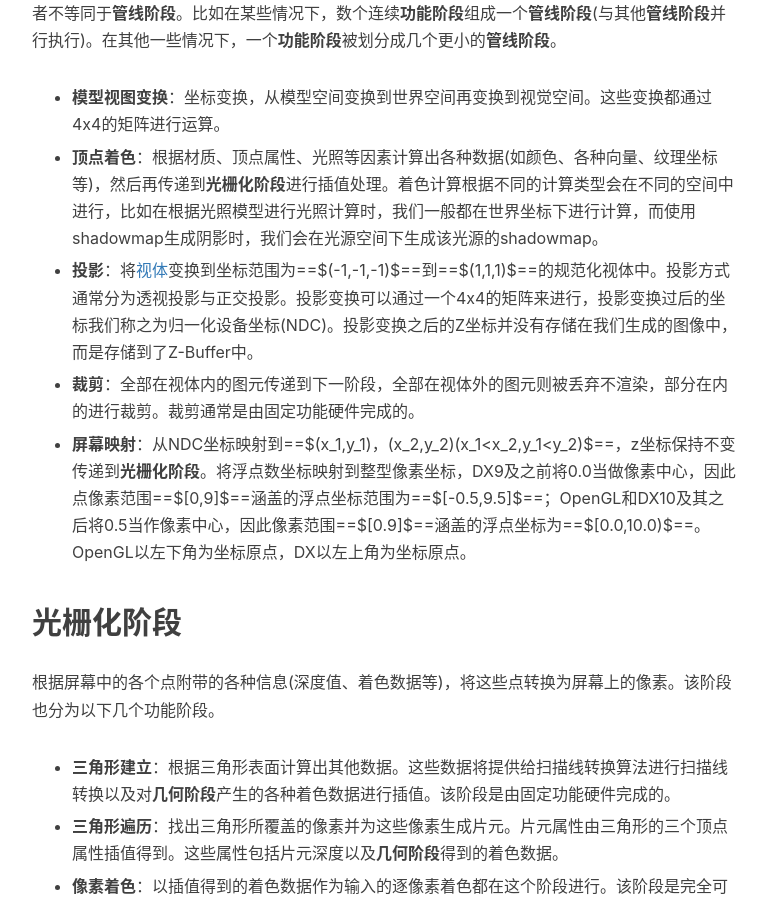
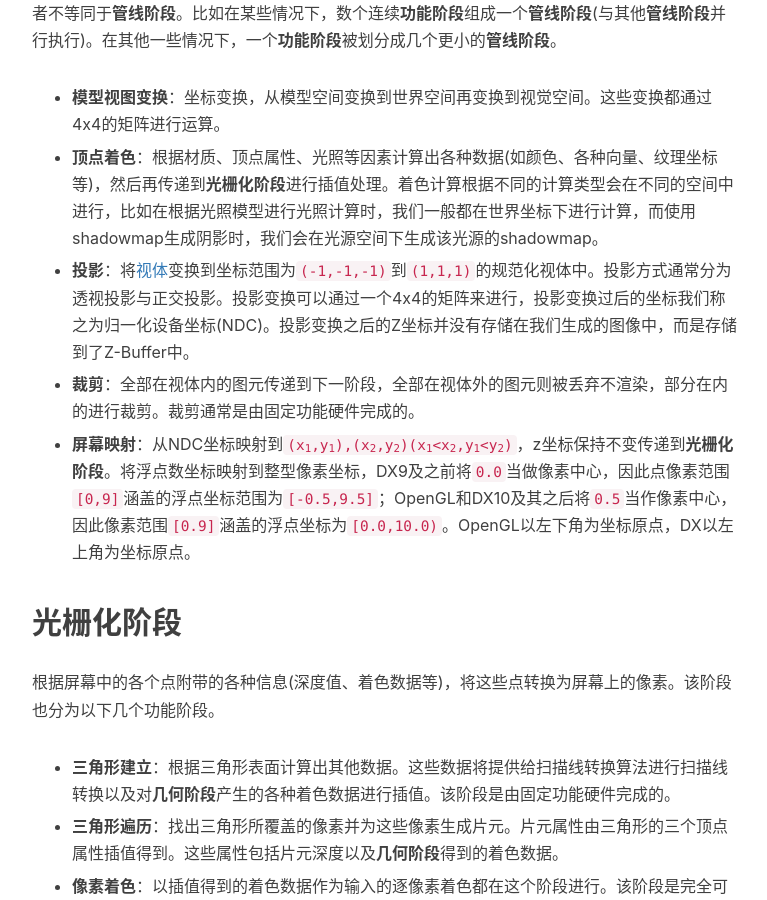
Before and after one commit to Jeremywoo/Jeremywoo.github.io, a Jekyll site: the page built from _posts/2017-09-19-The-Graphics-Rendering-Pipeline.markdown, in a window 1280 px wide and 900 px high, scrolled down 1554 px. Shown: the whole window, without its empty margins (233-1000 px from the left). Built offline with Jekyll 4.4.1, drawn with Linux system fonts in a browser that asks for light colours; nearby versions of some CDN libraries; comment, search, counter and statistics services are not loaded.

Commit message:
coordinate highlight with raw HTML

```diff
--- a/_posts/2017-09-19-The-Graphics-Rendering-Pipeline.markdown
+++ b/_posts/2017-09-19-The-Graphics-Rendering-Pipeline.markdown
@@ -37,11 +37,11 @@ tags:
 
 - **顶点着色**：根据材质、顶点属性、光照等因素计算出各种数据(如颜色、各种向量、纹理坐标等)，然后再传递到**光栅化阶段**进行插值处理。着色计算根据不同的计算类型会在不同的空间中进行，比如在根据光照模型进行光照计算时，我们一般都在世界坐标下进行计算，而使用shadowmap生成阴影时，我们会在光源空间下生成该光源的shadowmap。
 
-- **投影**：将[视体][0]变换到坐标范围为==$(-1,-1,-1)$==到==$(1,1,1)$==的规范化视体中。投影方式通常分为透视投影与正交投影。投影变换可以通过一个4x4的矩阵来进行，投影变换过后的坐标我们称之为归一化设备坐标(NDC)。投影变换之后的Z坐标并没有存储在我们生成的图像中，而是存储到了Z-Buffer中。
+- **投影**：将[视体][0]变换到坐标范围为`(-1,-1,-1)`到`(1,1,1)`的规范化视体中。投影方式通常分为透视投影与正交投影。投影变换可以通过一个4x4的矩阵来进行，投影变换过后的坐标我们称之为归一化设备坐标(NDC)。投影变换之后的Z坐标并没有存储在我们生成的图像中，而是存储到了Z-Buffer中。
 
 - **裁剪**：全部在视体内的图元传递到下一阶段，全部在视体外的图元则被丢弃不渲染，部分在内的进行裁剪。裁剪通常是由固定功能硬件完成的。
 
-- **屏幕映射**：从NDC坐标映射到==$(x_1,y_1)，(x_2,y_2)(x_1<x_2,y_1<y_2)$==，z坐标保持不变传递到**光栅化阶段**。将浮点数坐标映射到整型像素坐标，DX9及之前将0.0当做像素中心，因此点像素范围==$[0,9]$==涵盖的浮点坐标范围为==$[-0.5,9.5]$==；OpenGL和DX10及其之后将0.5当作像素中心，因此像素范围==$[0.9]$==涵盖的浮点坐标为==$[0.0,10.0)$==。OpenGL以左下角为坐标原点，DX以左上角为坐标原点。
+- **屏幕映射**：从NDC坐标映射到<code>(x<sub>1</sub>,y<sub>1</sub>),(x<sub>2</sub>,y<sub>2</sub>)(x<sub>1</sub><x<sub>2</sub>,y<sub>1</sub><y<sub>2</sub>)</code>，z坐标保持不变传递到**光栅化阶段**。将浮点数坐标映射到整型像素坐标，DX9及之前将`0.0`当做像素中心，因此点像素范围`[0,9]`涵盖的浮点坐标范围为`[-0.5,9.5]`；OpenGL和DX10及其之后将`0.5`当作像素中心，因此像素范围`[0.9]`涵盖的浮点坐标为`[0.0,10.0)`。OpenGL以左下角为坐标原点，DX以左上角为坐标原点。
 
 ## 光栅化阶段
 根据屏幕中的各个点附带的各种信息(深度值、着色数据等)，将这些点转换为屏幕上的像素。该阶段也分为以下几个功能阶段。
```
